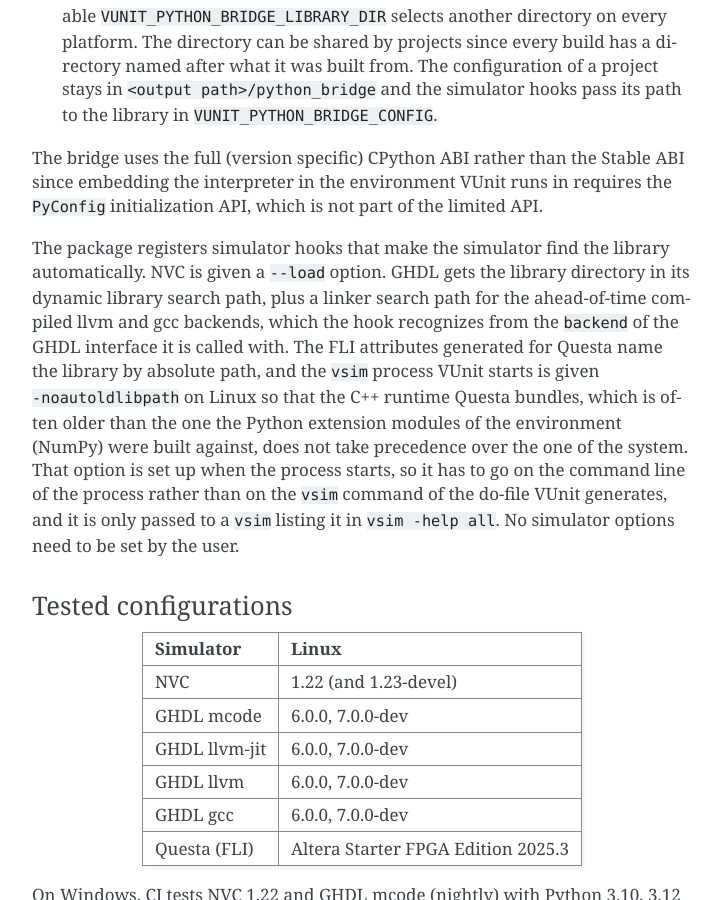
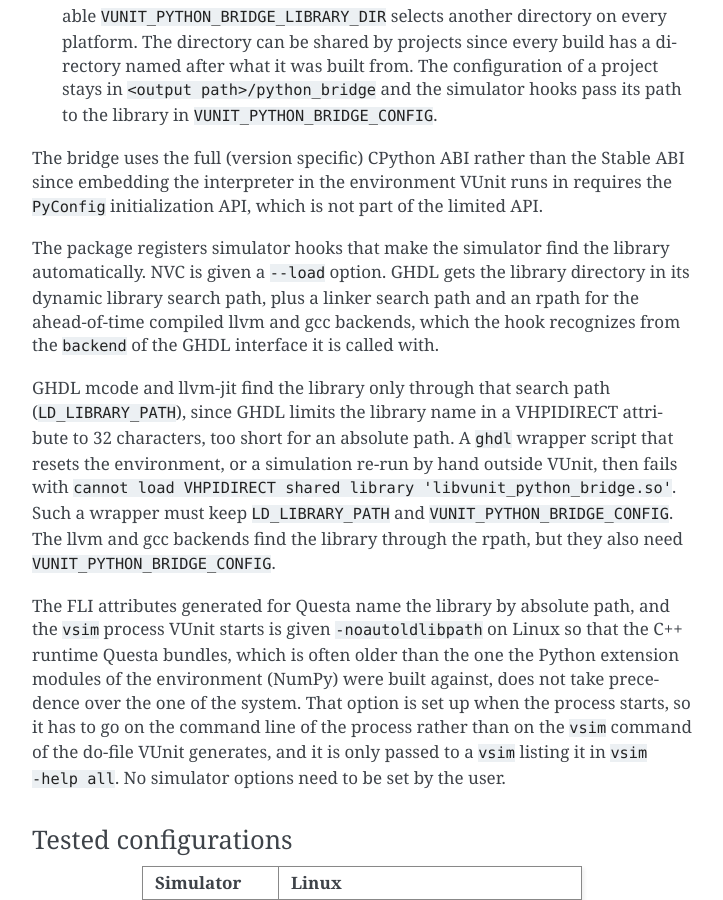
Before and after one commit to VUnit/vunit-python-bridge, a Sphinx documentation site: the page built from docs/user_guide.rst, in a window 1280 px wide and 900 px high, scrolled down 20397 px. Shown: the whole window, without its empty margins (388-1111 px from the left). Built offline with Sphinx 7.4.7, drawn with Linux system fonts in a browser that asks for light colours.

Commit message:
Link the GHDL llvm and gcc simulations with an rpath to the bridge
A linked simulation found the bridge library only through the
LD_LIBRARY_PATH the run environment hook sets, so a ghdl wrapper that
resets it, or a re-run by hand, failed to load it. GHDL passes what
follows -Wl, to the compiler driver, hence -Wl,-Wl,-rpath.

mcode and llvm-jit cannot be helped this way: GHDL limits the library
name of a VHPIDIRECT attribute to 32 characters, too short for an
absolute path. Document that.

Co-Authored-By: Claude Opus 5.5 <noreply@anthropic.com>

```diff
--- a/docs/user_guide.rst
+++ b/docs/user_guide.rst
@@ -1032,9 +1032,20 @@ limited API.
 
 The package registers simulator hooks that make the simulator find the
 library automatically. NVC is given a ``--load`` option. GHDL gets the library
-directory in its dynamic library search path, plus a linker search path for
-the ahead-of-time compiled llvm and gcc backends, which the hook recognizes
-from the ``backend`` of the GHDL interface it is called with. The FLI
+directory in its dynamic library search path, plus a linker search path and an
+rpath for the ahead-of-time compiled llvm and gcc backends, which the hook recognizes
+from the ``backend`` of the GHDL interface it is called with.
+
+GHDL mcode and llvm-jit find the library only through that search path
+(``LD_LIBRARY_PATH``), since GHDL limits the library name in a VHPIDIRECT
+attribute to 32 characters, too short for an absolute path. A ``ghdl`` wrapper
+script that resets the environment, or a simulation re-run by hand outside
+VUnit, then fails with ``cannot load VHPIDIRECT shared library
+'libvunit_python_bridge.so'``. Such a wrapper must keep ``LD_LIBRARY_PATH``
+and ``VUNIT_PYTHON_BRIDGE_CONFIG``. The llvm and gcc backends find the library
+through the rpath, but they also need ``VUNIT_PYTHON_BRIDGE_CONFIG``.
+
+The FLI
 attributes generated for Questa name the library by absolute path, and the
 ``vsim`` process VUnit starts is given ``-noautoldlibpath`` on Linux so that
 the C++ runtime Questa bundles, which is often older than the one the Python
```
Also changed, not shown: 2 other files.
